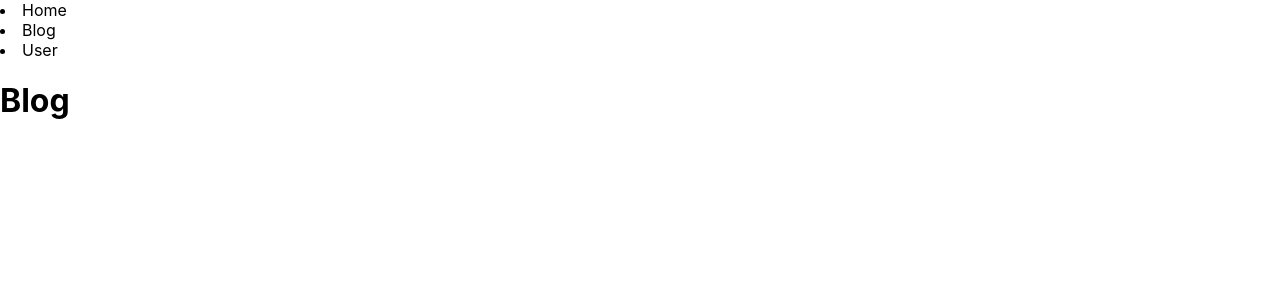
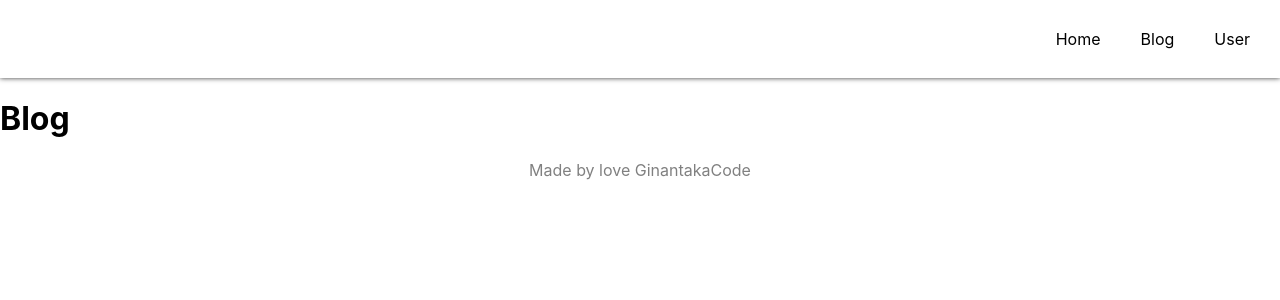
Before and after one commit to yayakyogi/first-nextjs, a Next.js app: page / in a window 1280 px wide. Shown: the top 300 px of the page. Built offline with nearby package versions, Linux system fonts and the light colour scheme.

Commit message:
add width global content

```diff
--- a/pages/index.tsx
+++ b/pages/index.tsx
@@ -1,28 +1,14 @@
-import Link from "next/link";
+import Header from "../components/header";
+import Footer from "../components/footer";
 
 export default function home() {
   return (
     <>
-      <header>
-        <li>
-          <Link href="/">
-            <a>Home</a>
-          </Link>
-        </li>
-        <li>
-          <Link href="/blog">
-            <a>Blog</a>
-          </Link>
-        </li>
-        <li>
-          <Link href="/user">
-            <a>User</a>
-          </Link>
-        </li>
-      </header>
+      <Header />
       <div>
         <h1>Blog</h1>
       </div>
+      <Footer />
     </>
   );
 }
```
